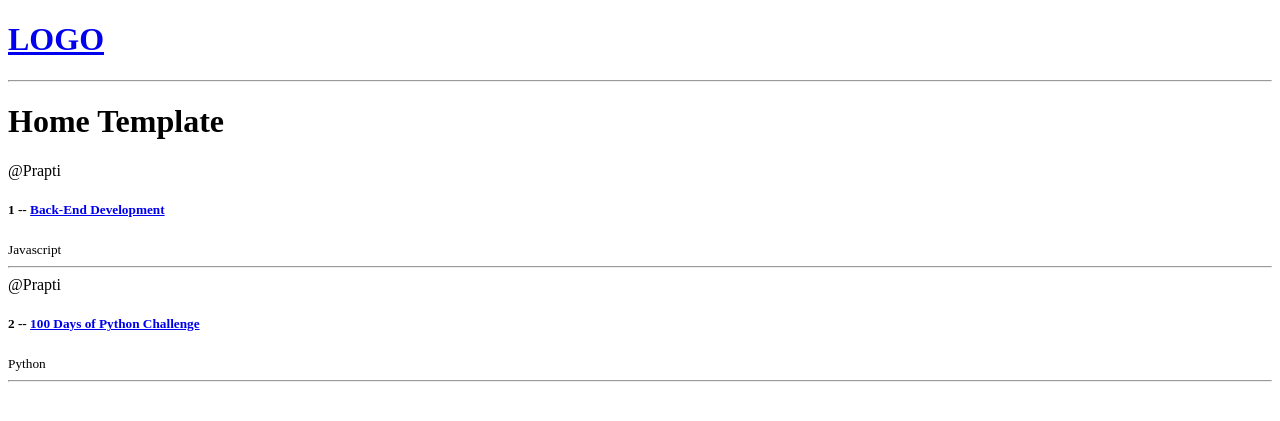
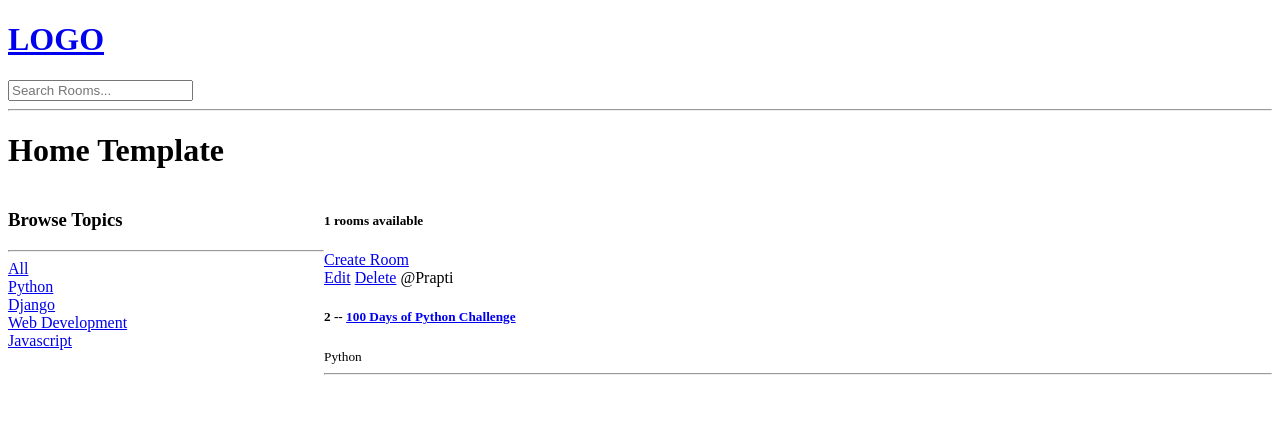
Before and after one commit to praptioza/StudyBud, a Django app: a page that uses templates/navbar.html in a window 1280 px wide. Shown: the top 421 px of the page. Run offline with Django 5.2, Linux system fonts and the light colour scheme; data comes from the database, SQL or seed files in the repository; both versions use the stored data as it was after the commit.

Commit message:
CRUD and Search functionalities

```diff
--- a/base/models.py
+++ b/base/models.py
@@ -17,6 +17,8 @@
     updated = models.DateTimeField(auto_now=True) # so whenever the save method is called, take a snapshot / timestamp and store it in the database column 'updated'
     created = models.DateTimeField(auto_now_add=True) # this takes only a timestamp when it is saved for the first time and not everytime you save the same instance
 
+    class Meta:
+        ordering = ['-updated', '-created']
 
     def __str__(self):
         return self.name
--- a/base/templates/base/home.html
+++ b/base/templates/base/home.html
@@ -3,10 +3,45 @@
 {% block content %}
 <h1> Home Template </h1>
 
+ <!-- css styling -->
+<style>
+    .home-container{
+        display: grid;
+        grid-template-columns: 1fr 3fr;
+    }
+</style>
+
+
+
+
+ <!-- main page div container -->
+<div class="home-container">
+
+    <!-- div for side-bar that is a column on left  -->
     <div>
+        <h3> Browse Topics </h3>
+        <hr>
+
+        <div>
+            <a href = "{% url 'home' %}">All</a>
+        </div>
+
+        {% for topic in topics %}
+        <div>
+            <a href = "{% url 'home' %}?q={{topic.name}}">{{topic.name}}</a>
+        </div>
+        {% endfor %}
+    </div>
+
+    <!-- div for other column next to side-bar for rooms -->
+    <div>
+        <h5> {{room_count}} rooms available</h5>
+        <a href = "{% url 'create-room' %}">Create Room</a>
         <div>
             {% for room in rooms %}
                 <div>
+                    <a href = "{% url 'update-room' room.id %}">Edit</a>
+                    <a href = "{% url 'delete-room' room.id %}">Delete</a>
                     <span>@{{room.host.username}}</span>
                     <h5> {{ room.id }} -- <a href = "{% url 'room' room.id %}">{{ room.name }}</a></h5>
                     <small>{{room.topic.name}}</small>
@@ -15,4 +50,5 @@
             {% endfor %}
         </div>
     </div>
+</div>
 {% endblock %}
--- a/base/urls.py
+++ b/base/urls.py
@@ -3,5 +3,9 @@
 
 urlpatterns = [
     path('', views.home, name="home"),
-    path('room/<str:pk>/', views.room, name="room")
+    path('room/<str:pk>/', views.room, name="room"),
+    path('create-room/', views.createRoom, name="create-room"),
+    path('update-room/<str:pk>/', views.updateRoom, name="update-room"),
+    path('delete-room/<str:pk>/', views.deleteRoom, name="delete-room"),
+
 ]
--- a/base/views.py
+++ b/base/views.py
@@ -1,10 +1,18 @@
-from django.shortcuts import render
+from django.shortcuts import render, redirect
+from django.db.models import Q
 from django.http import HttpResponse
-from .models import Room
+from .models import Room, Topic
+from .forms import RoomForm
 
 def home(request):
-    rooms = Room.objects.all()
-    context = {'rooms' : rooms}
+    q = request.GET.get('q') if request.GET.get('q') != None else ''
+
+    rooms = Room.objects.filter(Q(topic__name__icontains = q)|
+                                Q(name__icontains = q)|
+                                Q(description__icontains = q))
+    topics = Topic.objects.all()
+    room_count = rooms.count()
+    context = {'rooms' : rooms, 'topics': topics, 'room_count' : room_count}
     return render(request, 'base/home.html', context)
 
 
@@ -12,3 +20,35 @@
     room = Room.objects.get(id=pk)
     context = {'room' : room}
     return render(request, 'base/room.html', context)
+
+def createRoom(request):
+    form = RoomForm()
+    if request.method == 'POST':
+        form = RoomForm(request.POST)
+        if form.is_valid():
+            form.save()
+            return redirect('home')
+    context = {'form': form}
+    return render(request, 'base/room_form.html', context)
+
+
+def updateRoom(request, pk):
+    room = Room.objects.get(id=pk)
+    form = RoomForm(instance = room)
+
+    if request.method == 'POST':
+        form = RoomForm(request.POST, instance = room)
+        if form.is_valid():
+            form.save()
+            return redirect('home')
+
+    context = {'form' : form}
+    return render(request, 'base/room_form.html', context)
+
+
+def deleteRoom(request, pk):
+    room = Room.objects.get(id=pk)
+    if request.method == 'POST':
+        room.delete()
+        return redirect('home')
+    return render(request, 'base/delete.html', {'obj': room})
--- a/templates/navbar.html
+++ b/templates/navbar.html
@@ -2,4 +2,8 @@
     <h1> LOGO </h1>
 </a>
 
+
+<form method = "GET" action = "{% url 'home' %}">
+    <input type = "text" name = "q" placeholder = "Search Rooms...">
+</form>
 <hr>
```
Also changed, not shown: base/forms.py (added, +7 -0 lines), base/templates/base/delete.html (added, +11 -0 lines), base/templates/base/room_form.html (added, +12 -0 lines), base/templates/delete.html (added, +11 -0 lines), db.sqlite3. Lines whose indentation alone changed are shown as unchanged.
